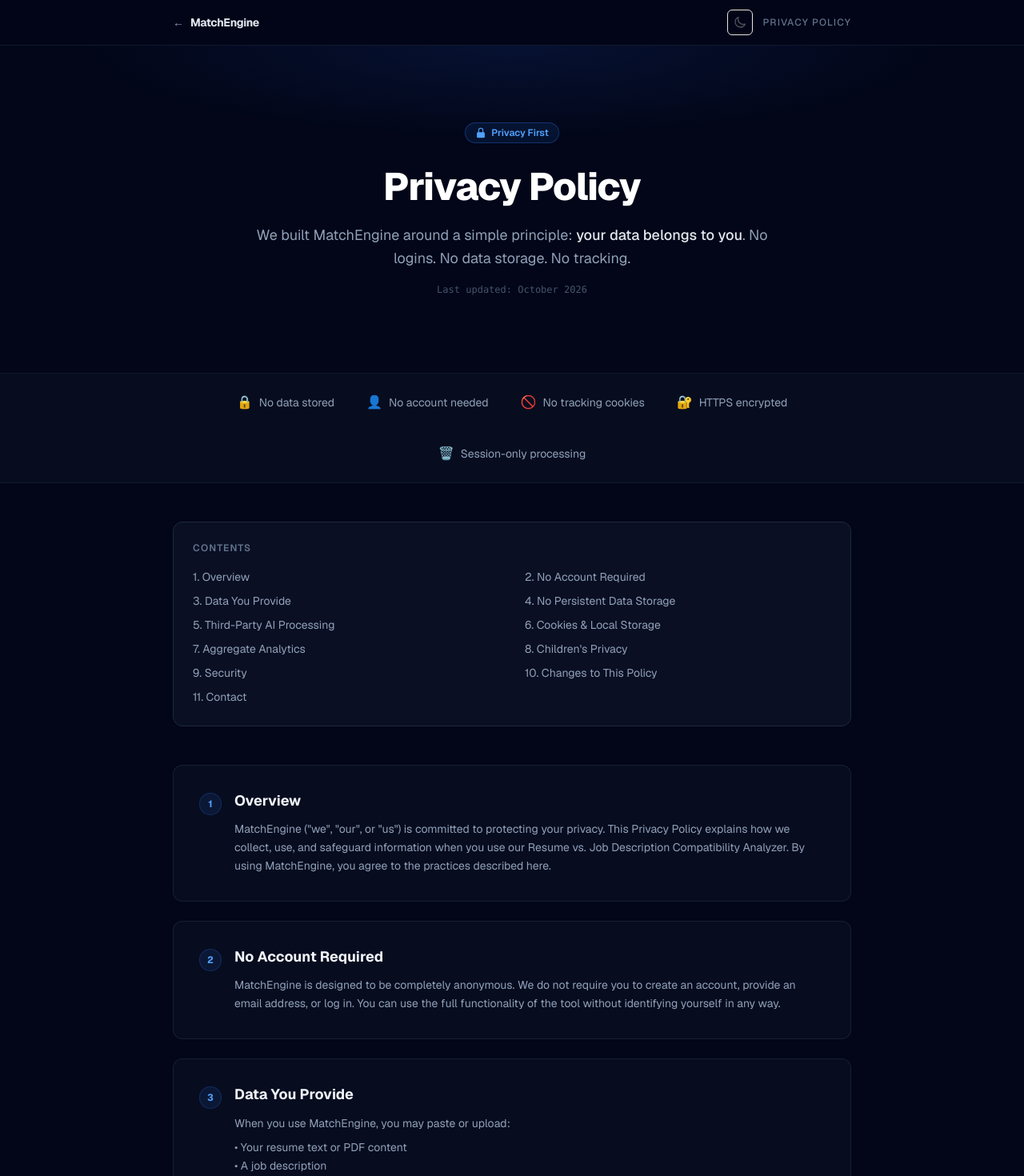
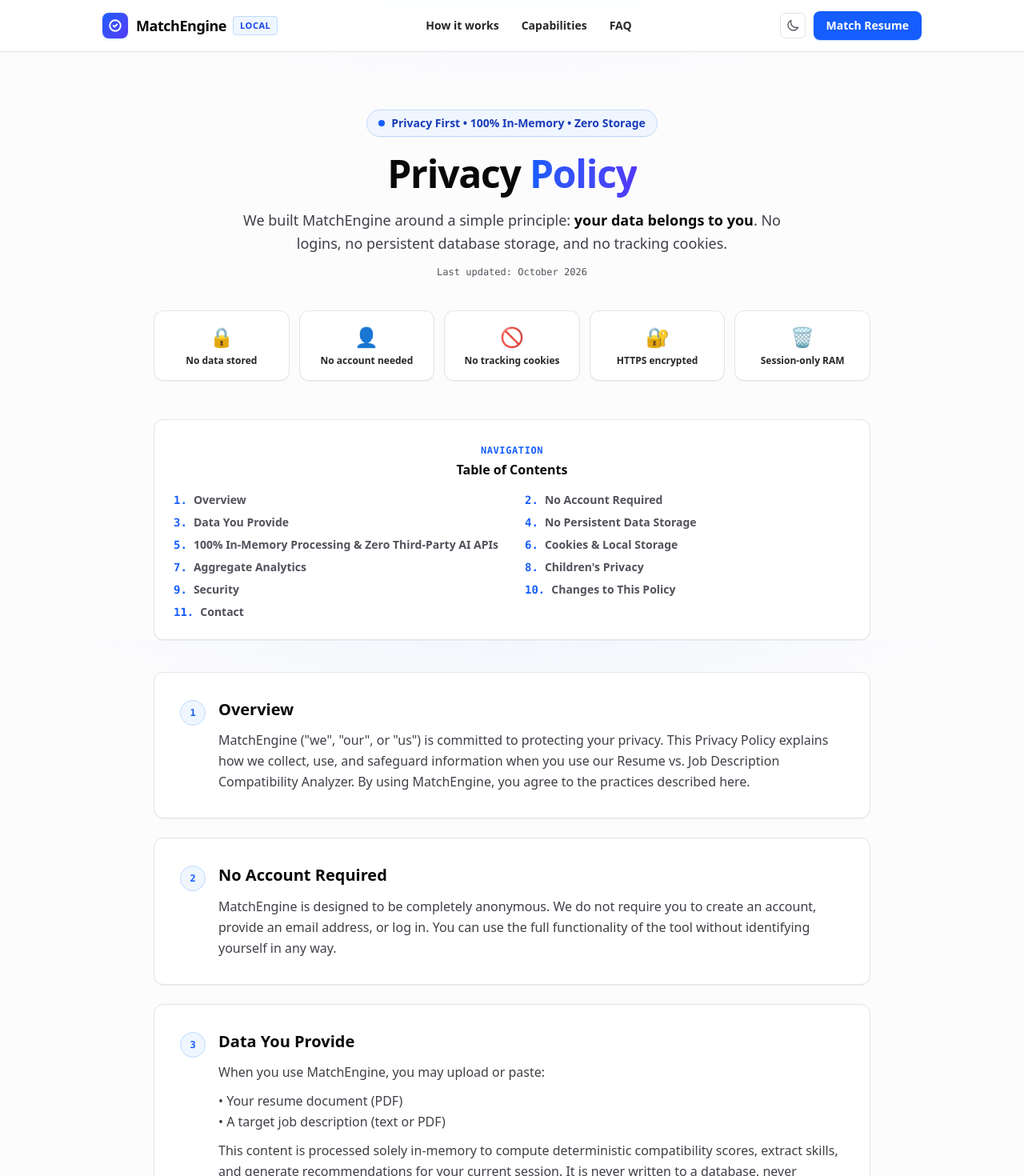
Before and after one commit to prathamverma77/Resume-vs-JD, a Next.js app: page /privacy-policy in a window 1280 px wide. Shown: the top 1470 px of the page at 80% size. Built offline with nearby package versions, Linux system fonts and the light colour scheme.

Commit message:
update privacy policy page

```diff
--- a/src/app/privacy-policy/page.tsx
+++ b/src/app/privacy-policy/page.tsx
@@ -1,12 +1,12 @@
 import type { Metadata } from "next";
 import Link from "next/link";
+import Navbar from "@/components/Navbar";
 import Footer from "@/components/Footer";
-import ThemeToggle from "@/components/ThemeToggle";
 
 export const metadata: Metadata = {
   title: "Privacy Policy — MatchEngine",
   description:
-    "Learn how MatchEngine handles your data. We do not store, log, or share your resume or job description content. All analysis runs in-session only.",
+    "Learn how MatchEngine handles your data. We do not store, log, or share your resume or job description content. All analysis runs in-memory only.",
 };
 
 const sections = [
@@ -23,47 +23,47 @@
   {
     id: "data-you-provide",
     title: "Data You Provide",
-    content: `When you use MatchEngine, you may paste or upload:
+    content: `When you use MatchEngine, you may upload or paste:
 
-• Your resume text or PDF content
-• A job description
+• Your resume document (PDF)
+• A target job description (text or PDF)
 
-This content is sent to our AI analysis API solely to generate a compatibility score and recommendations for your current session. It is never written to a database, never associated with a user identity, and never retained after your session ends.`,
+This content is processed solely in-memory to compute deterministic compatibility scores, extract skills, and generate recommendations for your current session. It is never written to a database, never associated with an identity, and discarded immediately after the request finishes.`,
   },
   {
     id: "data-storage",
     title: "No Persistent Data Storage",
-    content: `We do not store your resume or job description on our servers. Analysis requests are processed in real-time and discarded immediately after a response is returned. We do not build profiles, logs, or histories of any submitted content.`,
+    content: `We do not store your resume or job description on our servers. Analysis requests are processed in ephemeral memory and discarded immediately once results are returned. We do not build candidate profiles, logs, or histories of any uploaded documents.`,
   },
   {
-    id: "third-party",
-    title: "Third-Party AI Processing",
-    content: `To generate analysis results, your resume and job description text is transmitted to a third-party AI provider (Google Gemini). This transmission is encrypted via HTTPS. You should review Google's privacy policies for information on how they handle data sent to their API. We do not grant any third party permission to use your data for training or any purpose beyond generating the immediate response.`,
+    id: "zero-ai-apis",
+    title: "100% In-Memory Processing & Zero Third-Party AI APIs",
+    content: `MatchEngine runs deterministically using local in-memory parsers and rule-based algorithms. Your resume and job description text are never transmitted to external third-party AI models (such as OpenAI or Google Gemini) and are never used to train machine learning models.`,
   },
   {
     id: "cookies",
     title: "Cookies & Local Storage",
-    content: `MatchEngine does not use tracking cookies, advertising cookies, or any third-party analytics that fingerprint you as an individual. We may use browser local storage to temporarily cache analysis results so you can navigate back to them within the same session. This data is stored only on your own device and is cleared when you close or refresh the app.`,
+    content: `MatchEngine does not use tracking cookies, advertising trackers, or any third-party analytics that fingerprint you. We use browser local storage solely to store your preferred color theme (light/dark mode) and to temporarily cache analysis results so you can view your report within the same session.`,
   },
   {
     id: "analytics",
     title: "Aggregate Analytics",
-    content: `We may collect anonymized, aggregated usage statistics (such as total number of analyses run, page views, and general error rates) to help us improve the product. This data contains no personally identifiable information and cannot be linked back to any individual or their submitted content.`,
+    content: `We may collect anonymized, aggregated usage statistics (such as page views or general error rates) to help improve performance. This data contains zero personally identifiable information and cannot be linked back to any individual or uploaded file.`,
   },
   {
     id: "childrens-privacy",
     title: "Children's Privacy",
-    content: `MatchEngine is not directed at children under the age of 13. We do not knowingly collect any personal information from children. If you believe a child has submitted content through our service, please contact us and we will take appropriate steps.`,
+    content: `MatchEngine is not directed at children under the age of 13. We do not knowingly collect any personal information from children. If you believe a child has submitted content through our service, please contact us.`,
   },
   {
     id: "security",
     title: "Security",
-    content: `All data transmitted between your browser and our servers is encrypted using industry-standard TLS/HTTPS. We follow security best practices to prevent unauthorized access. However, no method of internet transmission is 100% secure, and we cannot guarantee absolute security.`,
+    content: `All data transmitted between your browser and our servers is encrypted using industry-standard TLS/HTTPS. We follow strict security practices to prevent unauthorized access.`,
   },
   {
     id: "changes",
     title: "Changes to This Policy",
-    content: `We may update this Privacy Policy from time to time. The "Last Updated" date at the top of this page will reflect any changes. Continued use of MatchEngine after changes are posted constitutes your acceptance of the revised policy.`,
+    content: `We may update this Privacy Policy from time to time. The "Last updated" date at the top of this page reflects any revisions. Continued use of MatchEngine after changes are posted constitutes your acceptance of the revised policy.`,
   },
   {
     id: "contact",
@@ -77,151 +77,108 @@
 
 export default function PrivacyPolicyPage() {
   return (
-    <div className="min-h-screen flex flex-col bg-slate-950">
-      {/* ── Header ── */}
-      <header className="sticky top-0 z-50 border-b border-slate-800/60 bg-slate-950/80 backdrop-blur-md">
-        <div className="max-w-4xl mx-auto px-4 md:px-6 h-14 flex items-center justify-between">
-          <Link
-            href="/"
-            className="flex items-center gap-2 group"
-            aria-label="Back to MatchEngine home"
-          >
-            <span className="text-slate-400 group-hover:text-slate-200 transition-colors text-sm">
-              ←
+    <div className="min-h-screen flex flex-col justify-between text-[var(--text-main)] font-sans antialiased selection:bg-zinc-200 dark:selection:bg-zinc-800 transition-colors">
+      <Navbar />
+
+      <main className="flex-1 max-w-5xl w-full mx-auto px-4 md:px-6 py-8 md:py-12 flex flex-col">
+        {/* Hero Section */}
+        <section className="text-center mb-10 max-w-3xl mx-auto pt-4 md:pt-6">
+          <div className="inline-flex items-center gap-2 px-3.5 py-1.5 rounded-full border border-blue-200 dark:border-blue-900 bg-blue-50/90 dark:bg-blue-950/50 text-blue-800 dark:text-blue-300 text-xs md:text-sm font-semibold mb-4 shadow-2xs">
+            <span className="w-2 h-2 rounded-full bg-blue-600 dark:bg-blue-400" />
+            <span>Privacy First &bull; 100% In-Memory &bull; Zero Storage</span>
+          </div>
+
+          <h1 className="text-3xl md:text-5xl font-extrabold tracking-tight text-zinc-950 dark:text-white mb-3.5 leading-tight">
+            Privacy{" "}
+            <span className="text-transparent bg-clip-text bg-gradient-to-r from-blue-600 to-indigo-600 dark:from-blue-400 dark:to-indigo-400">
+              Policy
             </span>
-            <span className="font-bold text-slate-200 text-sm tracking-tight">
-              MatchEngine
-            </span>
-          </Link>
-          <div className="flex items-center gap-3">
-            <ThemeToggle />
-            <span className="text-xs text-slate-500 font-medium uppercase tracking-widest hidden sm:inline">
-              Privacy Policy
-            </span>
-          </div>
-        </div>
-      </header>
+          </h1>
 
-      {/* ── Hero ── */}
-      <section
-        className="relative overflow-hidden border-b border-slate-800/50"
-        aria-labelledby="privacy-heading"
-      >
-        <div
-          aria-hidden
-          className="pointer-events-none absolute inset-0"
-          style={{
-            background:
-              "radial-gradient(ellipse 60% 40% at 50% 0%, rgba(37,99,235,0.12) 0%, transparent 70%)",
-          }}
-        />
-        <div className="relative max-w-4xl mx-auto px-4 md:px-6 py-16 md:py-24 text-center">
-          <span className="inline-flex items-center gap-1.5 rounded-full border border-blue-500/30 bg-blue-500/10 px-3 py-1 text-xs font-semibold text-blue-400 mb-6">
-            <svg
-              xmlns="http://www.w3.org/2000/svg"
-              viewBox="0 0 20 20"
-              fill="currentColor"
-              className="w-3.5 h-3.5"
-              aria-hidden="true"
-            >
-              <path
-                fillRule="evenodd"
-                d="M10 1a4.5 4.5 0 00-4.5 4.5V9H5a2 2 0 00-2 2v6a2 2 0 002 2h10a2 2 0 002-2v-6a2 2 0 00-2-2h-.5V5.5A4.5 4.5 0 0010 1zm3 8V5.5a3 3 0 10-6 0V9h6z"
-                clipRule="evenodd"
-              />
-            </svg>
-            Privacy First
-          </span>
+          <p className="text-base md:text-lg font-normal text-zinc-700 dark:text-zinc-200 leading-relaxed max-w-2xl mx-auto">
+            We built MatchEngine around a simple principle:{" "}
+            <span className="font-semibold text-zinc-950 dark:text-white">your data belongs to you</span>.
+            No logins, no persistent database storage, and no tracking cookies.
+          </p>
 
-          <h1
-            id="privacy-heading"
-            className="text-4xl md:text-5xl font-extrabold text-white mb-4 tracking-tight leading-tight"
-          >
-            Privacy Policy
-          </h1>
-          <p className="text-slate-400 text-lg max-w-2xl mx-auto leading-relaxed">
-            We built MatchEngine around a simple principle:{" "}
-            <span className="text-slate-200 font-medium">
-              your data belongs to you
-            </span>
-            . No logins. No data storage. No tracking.
-          </p>
-          <p className="mt-4 text-xs text-slate-600 font-mono">
+          <p className="mt-3 text-xs text-zinc-600 dark:text-zinc-400 font-mono">
             Last updated: October 2026
           </p>
-        </div>
         </section>
 
-      {/* ── Trust badges ── */}
-      <section className="border-b border-slate-800/50 bg-slate-900/40">
-        <div className="max-w-4xl mx-auto px-4 md:px-6 py-6">
-          <ul className="flex flex-wrap items-center justify-center gap-6 md:gap-10">
+        {/* Trust Badges */}
+        <div className="grid grid-cols-2 sm:grid-cols-3 md:grid-cols-5 gap-3 max-w-4xl mx-auto w-full mb-12">
           {[
             { icon: "🔒", label: "No data stored" },
             { icon: "👤", label: "No account needed" },
             { icon: "🚫", label: "No tracking cookies" },
             { icon: "🔐", label: "HTTPS encrypted" },
-              { icon: "🗑️", label: "Session-only processing" },
+            { icon: "🗑️", label: "Session-only RAM" },
           ].map(({ icon, label }) => (
-              <li
+            <div
               key={label}
-                className="flex items-center gap-2 text-sm text-slate-400"
+              className="p-4 rounded-xl border border-zinc-200 dark:border-zinc-800 bg-white dark:bg-zinc-900 shadow-2xs flex flex-col items-center justify-center text-center gap-1.5 transition-colors"
             >
-                <span className="text-base" aria-hidden="true">
+              <span className="text-2xl" aria-hidden="true">
                 {icon}
               </span>
-                <span>{label}</span>
-              </li>
+              <span className="text-xs font-bold text-zinc-800 dark:text-zinc-200">
+                {label}
+              </span>
+            </div>
           ))}
-          </ul>
         </div>
-      </section>
 
-      {/* ── Table of Contents ── */}
-      <section className="max-w-4xl mx-auto w-full px-4 md:px-6 pt-12 pb-0">
+        {/* Table of Contents */}
         <nav
           aria-label="Table of contents"
-          className="rounded-xl border border-slate-800 bg-slate-900/60 p-6"
+          className="max-w-4xl mx-auto w-full mb-10 rounded-xl border border-zinc-200 dark:border-zinc-800 bg-white dark:bg-zinc-900 p-6 shadow-2xs transition-colors"
         >
-          <p className="text-xs font-semibold text-slate-500 uppercase tracking-widest mb-4">
-            Contents
-          </p>
-          <ol className="grid sm:grid-cols-2 gap-x-8 gap-y-1.5 list-none p-0 m-0">
+          <div className="text-center mb-4">
+            <span className="text-xs font-mono font-bold uppercase tracking-wider text-blue-600 dark:text-blue-400">
+              Navigation
+            </span>
+            <h2 className="text-base font-bold text-zinc-950 dark:text-white mt-0.5">
+              Table of Contents
+            </h2>
+          </div>
+          <ol className="grid sm:grid-cols-2 gap-x-8 gap-y-2 list-none p-0 m-0">
             {sections.map((s, i) => (
               <li key={s.id}>
                 <a
                   href={`#${s.id}`}
-                  className="text-sm text-slate-400 hover:text-blue-400 transition-colors"
+                  className="text-xs md:text-sm font-semibold text-zinc-600 hover:text-blue-600 dark:text-zinc-400 dark:hover:text-blue-400 transition-colors flex items-center gap-2"
                 >
-                  {i + 1}. {s.title}
+                  <span className="font-mono text-blue-600 dark:text-blue-400 font-bold shrink-0">
+                    {i + 1}.
+                  </span>
+                  <span>{s.title}</span>
                 </a>
               </li>
             ))}
           </ol>
         </nav>
-      </section>
 
-      {/* ── Policy Sections ── */}
-      <main className="flex-1 max-w-4xl mx-auto w-full px-4 md:px-6 py-12">
-        <div className="space-y-6">
+        {/* Policy Articles */}
+        <div className="max-w-4xl mx-auto w-full space-y-6">
           {sections.map((section, i) => (
             <article
               key={section.id}
               id={section.id}
-              className="scroll-mt-20 rounded-xl border border-slate-800/70 bg-slate-900/40 p-6 md:p-8 transition-colors hover:border-slate-700/80 hover:bg-slate-900/60"
+              className="scroll-mt-20 rounded-xl border border-zinc-200 dark:border-zinc-800 bg-white dark:bg-zinc-900 p-6 md:p-8 transition-colors shadow-2xs hover:border-blue-500/40 dark:hover:border-blue-500/40"
             >
               <div className="flex items-start gap-4">
                 <span
                   aria-hidden="true"
-                  className="mt-0.5 flex-shrink-0 w-7 h-7 rounded-full bg-blue-500/10 border border-blue-500/20 flex items-center justify-center text-xs font-bold text-blue-400"
+                  className="mt-0.5 shrink-0 w-8 h-8 rounded-full bg-blue-50 dark:bg-blue-950/70 border border-blue-200 dark:border-blue-900 flex items-center justify-center text-xs font-mono font-extrabold text-blue-600 dark:text-blue-400"
                 >
                   {i + 1}
                 </span>
                 <div className="flex-1 min-w-0">
-                  <h2 className="text-lg font-bold text-slate-100 mb-3 leading-snug">
+                  <h2 className="text-lg md:text-xl font-bold text-zinc-950 dark:text-white mb-3 leading-snug">
                     {section.title}
                   </h2>
-                  <div className="text-slate-400 text-sm leading-relaxed space-y-2">
+                  <div className="text-zinc-700 dark:text-zinc-300 text-sm md:text-base leading-relaxed space-y-2.5 font-normal">
                     {section.content.split("\n\n").map((para, j) => (
                       <p key={j} className="whitespace-pre-line">
                         {para}
@@ -234,20 +191,20 @@
           ))}
         </div>
 
-        {/* ── CTA ── */}
-        <div className="mt-14 rounded-2xl border border-blue-500/20 bg-gradient-to-br from-blue-500/10 via-slate-900/60 to-indigo-500/10 p-8 text-center">
-          <h2 className="text-xl font-bold text-white mb-2">
+        {/* CTA */}
+        <div className="mt-14 max-w-4xl mx-auto w-full rounded-2xl border border-blue-200 dark:border-blue-900/50 bg-gradient-to-br from-blue-50/80 via-white to-indigo-50/80 dark:from-blue-950/30 dark:via-zinc-900 dark:to-indigo-950/30 p-8 md:p-10 text-center shadow-2xs">
+          <h2 className="text-xl md:text-2xl font-extrabold text-zinc-950 dark:text-white mb-2">
             Ready to analyze your resume?
           </h2>
-          <p className="text-slate-400 text-sm mb-6">
-            Use MatchEngine risk-free. No login, no data retention, no strings attached.
+          <p className="text-zinc-600 dark:text-zinc-300 text-sm md:text-base max-w-lg mx-auto mb-6">
+            Use MatchEngine risk-free. No login, no data retention, and 100% in-memory processing.
           </p>
           <Link
             href="/"
-            className="inline-flex items-center gap-2 rounded-lg bg-blue-600 hover:bg-blue-500 active:bg-blue-700 text-white font-semibold text-sm px-6 py-2.5 transition-colors shadow-lg shadow-blue-500/20"
+            className="inline-flex items-center gap-2 rounded-xl bg-gradient-to-r from-blue-600 via-blue-600 to-indigo-600 hover:from-blue-500 hover:to-indigo-500 text-white font-bold text-sm md:text-base px-6 py-3 transition-all shadow-md shadow-blue-500/25 active:scale-[0.99] cursor-pointer"
           >
-            Start Analyzing
-            <span aria-hidden="true">→</span>
+            <span>Start Analyzing</span>
+            <span aria-hidden="true">&rarr;</span>
           </Link>
         </div>
       </main>
```
Lines whose indentation alone changed are shown as unchanged.
